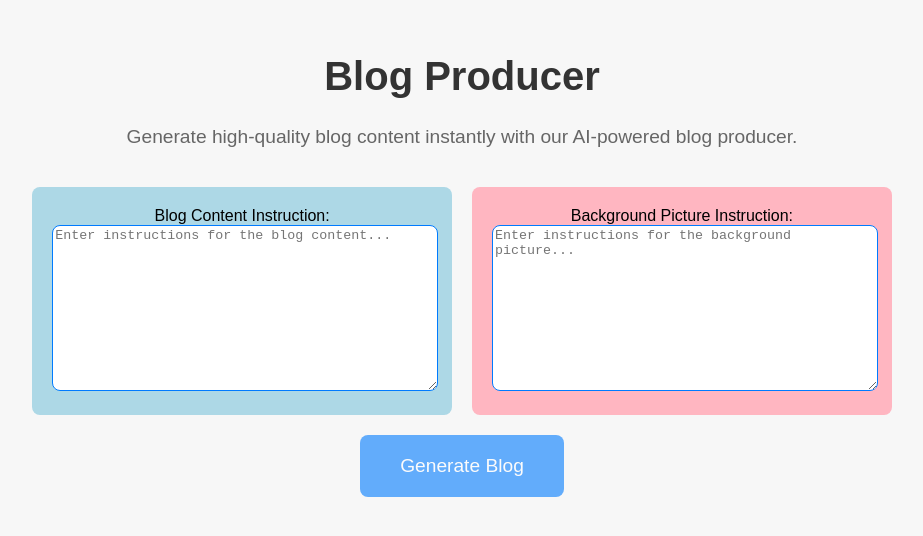
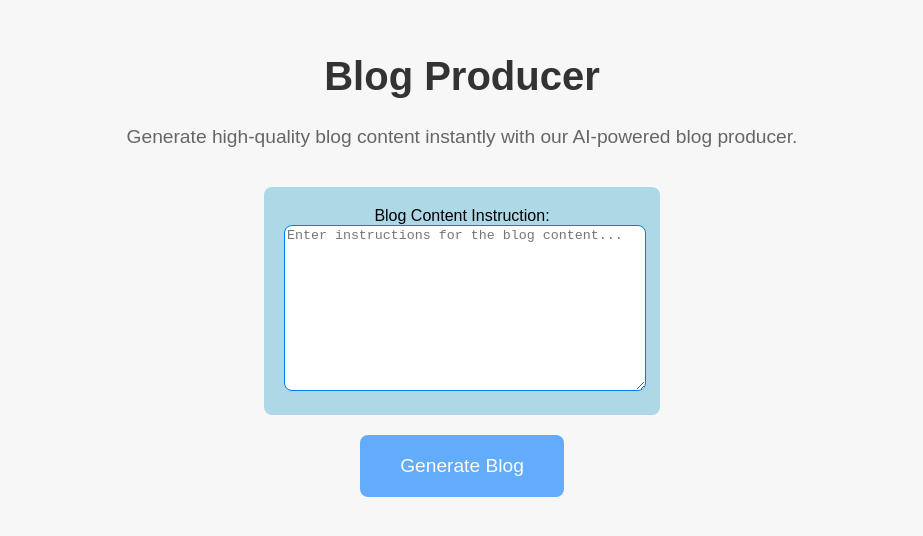
Before and after one commit to Jason-Daily-Dev/blog-producer, a React (Vite) app in the folder frontend/: page / in a window 1280 px wide. Shown: the part 202-738 px from the top of the page, without its empty margins (178-1101 px from the left). Built offline with nearby package versions, Linux system fonts and the light colour scheme.

Commit message:
Remove image prompt box

```diff
--- a/frontend/src/App.tsx
+++ b/frontend/src/App.tsx
@@ -6,20 +6,14 @@ import BlogContent from './components/BlogContent';
 import { usePrompt } from './context/PromptContext';
 
 function App() {
-  const { contentPrompt, imagePrompt } = usePrompt();
+  const { contentPrompt } = usePrompt();
 
   const [loading, setLoading] = useState(false);
   const [success, setSuccess] = useState(false);
   const [blogContent, setBlogContent] = useState('');
-  const [images, setImages] = useState<File[]>([]);
   const [imageUrl, setImageUrl] = useState<string | undefined>(undefined); // State for background image URL
   const [blogFormat, setBlogFormat] = useState<string>('html'); // State for background image URL
 
-  const handleFileChange = (event: React.ChangeEvent<HTMLInputElement>) => {
-    if (event.target.files) {
-      setImages(Array.from(event.target.files));
-    }
-  };
 
   const handleSubmit = async () => {
     setLoading(true);
@@ -27,7 +21,7 @@ function App() {
     try {
       const requestBody = {
         content_prompt: contentPrompt,
-        image_prompt: imagePrompt,
+        style: "html", // Specify the format as "html"
       };
 
       const response = await fetch('/api/generate-blog', {
@@ -41,7 +35,7 @@ function App() {
       const data = await response.json();
       setBlogContent(data.content || '');
       setImageUrl(data.image_url || null); // Set the image URL from the response
-      setBlogFormat(data.style || 'html'); // Set the image URL from the response
+      setBlogFormat(data.format || 'html'); // Set the blog format from the response
       setSuccess(true);
     } catch (error) {
       console.error('Error generating blog:', error);
--- a/frontend/src/components/BlogPrompt.tsx
+++ b/frontend/src/components/BlogPrompt.tsx
@@ -18,17 +18,6 @@ const BlogPrompt: React.FC = () => {
             />
           </label>
         </div>
-        <div style={{ flex: 1, backgroundColor: "#FFB6C1", padding: "20px", borderRadius: "8px" }}>
-          <label>
-            Background Picture Instruction:
-            <textarea
-              value={imagePrompt}
-              onChange={(e) => setImagePrompt(e.target.value)}
-              placeholder="Enter instructions for the background picture..."
-              style={{ width: "100%", height: "160px", borderRadius: "8px", border: "1px solid #007BFF" }}
-            />
-          </label>
-        </div>
       </div>
     </div>
   );
```
